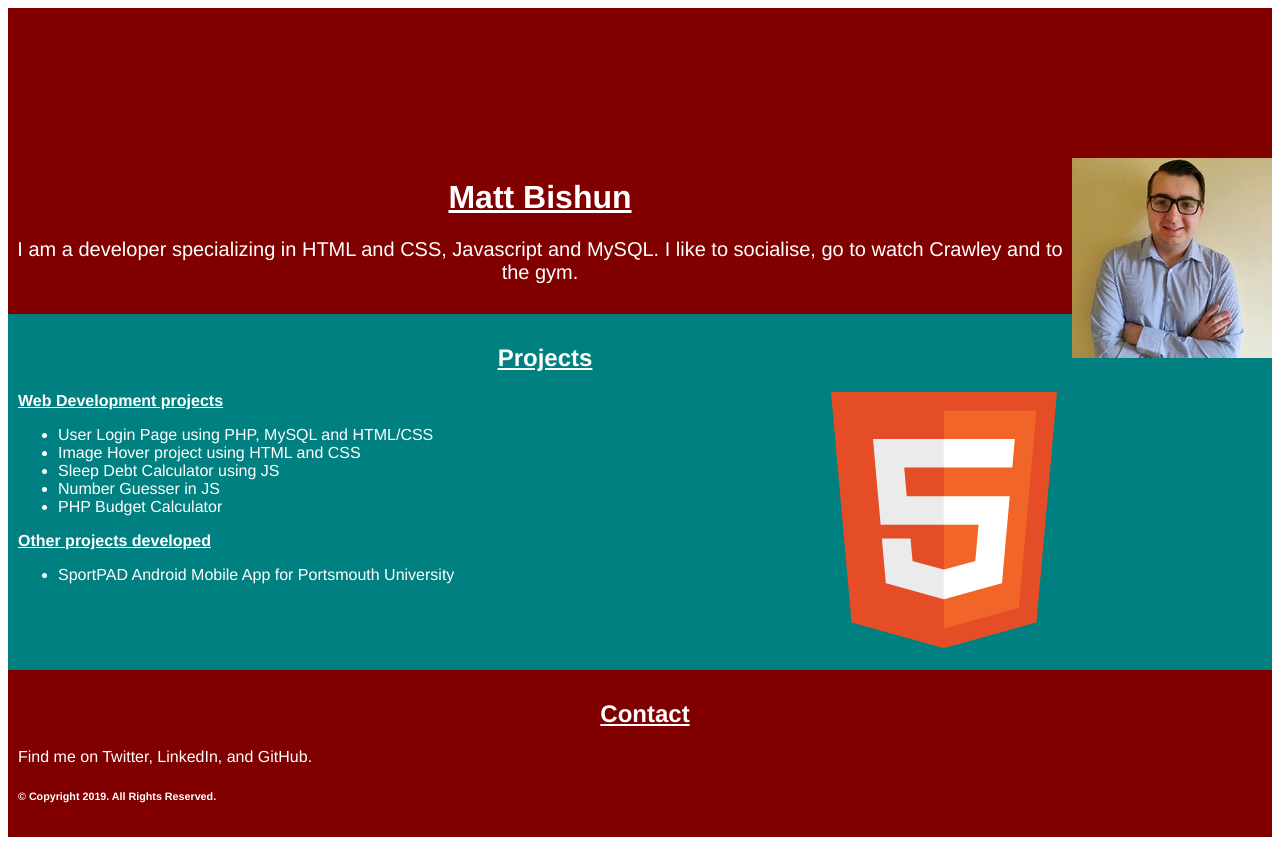
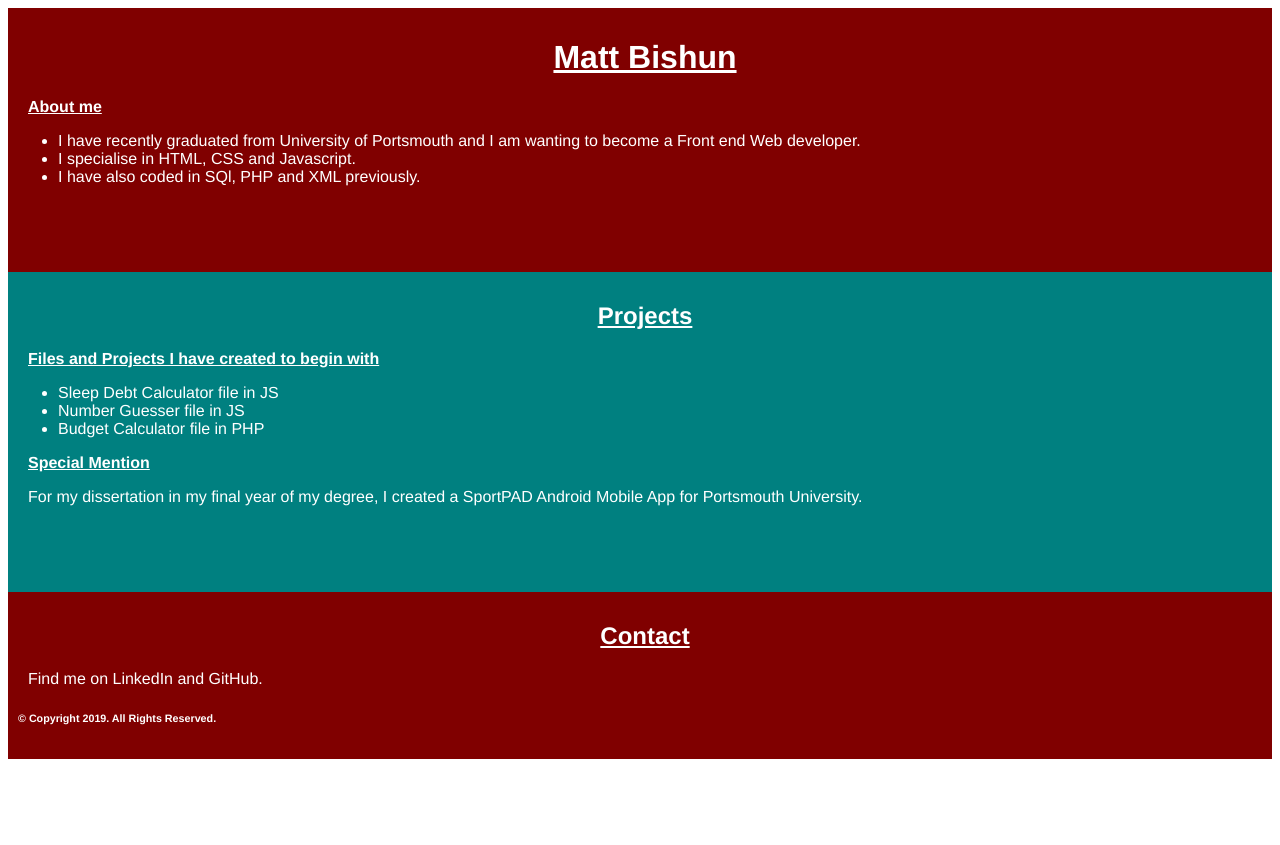
Before and after one commit to mattbishun5/Portfolio, a plain HTML site: page index.html in a window 1280 px wide. After the commit the page ends 800 px from the top, so only its background shows below. Drawn offline with Linux system fonts and the light colour scheme.

Commit message:
Tonight's commit

```diff
--- a/index.html
+++ b/index.html
@@ -8,34 +8,39 @@
 
 <body>
   <div class="header">
-    <img src="me.jpg" alt="Me" class = "me"/>
-    <h1>Matt Bishun</h1>
-    <p class="about-me">I am a developer specializing in HTML and CSS, Javascript and MySQL. I like to socialise, go to watch Crawley and to the gym.</p>
+<h1>Matt Bishun</h1>
+<p class="title">About me</p>
+<ul>
+
+    <li>I have recently graduated from University of Portsmouth and I am wanting to become a Front end Web developer.</li>
+    <li>I specialise in HTML, CSS and Javascript.</li>
+    <li>I have also coded in SQl, PHP and XML previously. </li>
+
+</ul>
+
   </div>
 
-    <div class ="projects">
+  <div class ="projects">
   <h2>Projects</h2>
-  <img src="badge.png" alt="HTML5 logo" class = "logo"/>
+  <p class="title"> Files and Projects I have created to begin with</p>
+  <ul>
 
-  <p class="title">Web Development projects</p>
-  <ul>
-    <li>User Login Page using PHP, MySQL and HTML/CSS</li>
-    <li>Image Hover project using HTML and CSS</li>
-    <li>Sleep Debt Calculator using JS</li>
-    <li>Number Guesser in JS</li>
-    <li>PHP Budget Calculator</li>
+    <li>Sleep Debt Calculator file in JS</li>
+    <li>Number Guesser file in JS</li>
+    <li>Budget Calculator file in PHP</li>
   </ul>
 
-  <p class="title">Other projects developed</p>
-  <ul>
-    <li>SportPAD Android Mobile App for Portsmouth University</li>
 
-  </ul>
+  <p class="title">Special Mention </p>
+
+  <p>For my dissertation in my final year of my degree, I created a SportPAD Android Mobile App for Portsmouth University.</p>
+
   </div>
+
 
   <div class ="socials">
   <h2>Contact</h2>
-  <p>Find me on Twitter, LinkedIn, and GitHub.</p>
+  <p>Find me on LinkedIn and GitHub.</p>
 
   <h6>&copy; Copyright 2019. All Rights Reserved.</h6>
   </div>
--- a/main.css
+++ b/main.css
@@ -1,16 +1,18 @@
 .header{
 
   background-color: maroon;
-  text-align: center;
   color: white;
-  padding-bottom: 10px;
-  padding-top: 150px;
-
+  padding-bottom: 70px;
+  padding-left: 10px;
+  padding-top: 10px;
 }
 
 .header h1{
 
 text-decoration: underline;
+text-align: center;
+
+
 
 }
 
@@ -40,31 +42,6 @@ text-decoration: underline;
 }
 
 
-.about-me {
-
-  font-size: 20px;
-
-}
-
-
-.logo{
-
-float: right;
-padding-top: -80px;
-
-}
-
-.me{
-
-  float: right;
-  padding-bottom: 200px;
-
-
-
-  }
-
-
-
 
 
 
@@ -73,6 +50,12 @@ padding-top: -80px;
   font-weight: bold;
   color: white;
   text-decoration: underline;
+  text-align: left;
+}
+
+p {
+
+  padding-left: 10px;
 }
 
 .socials {
```
